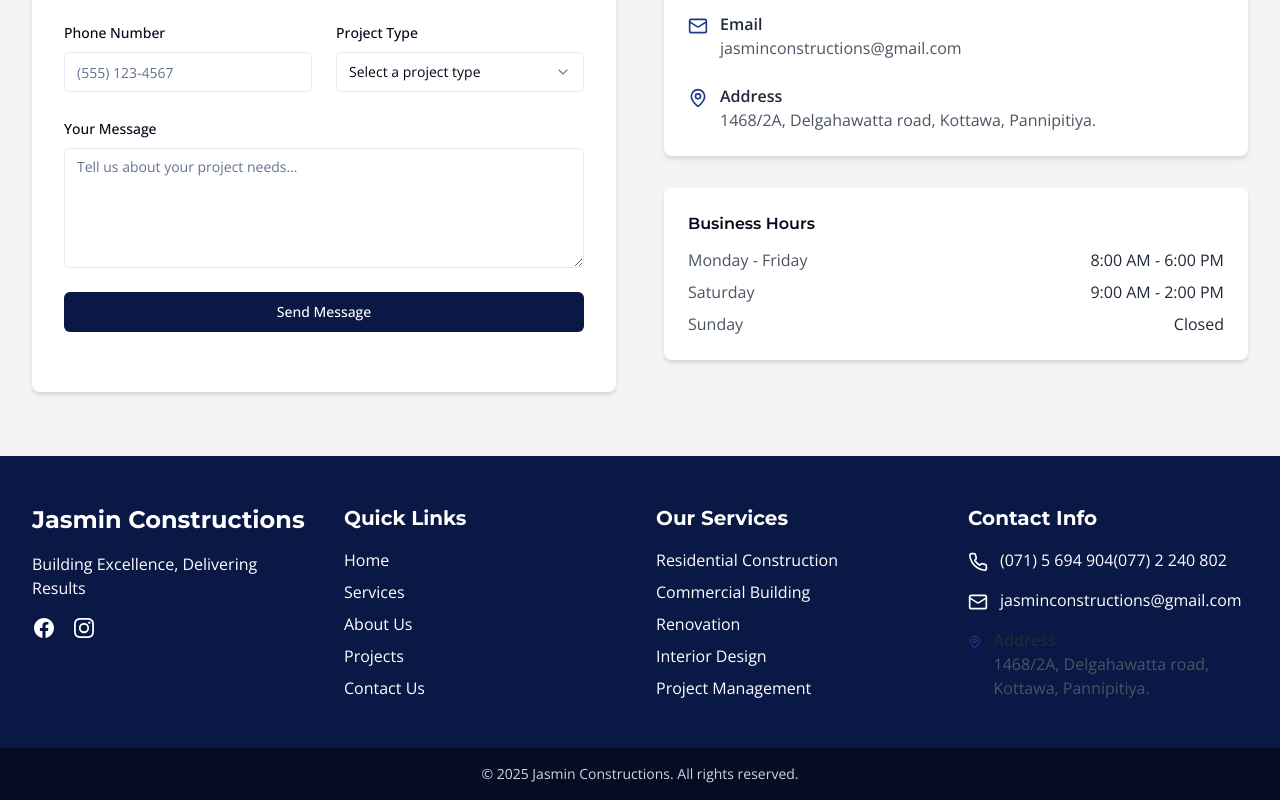
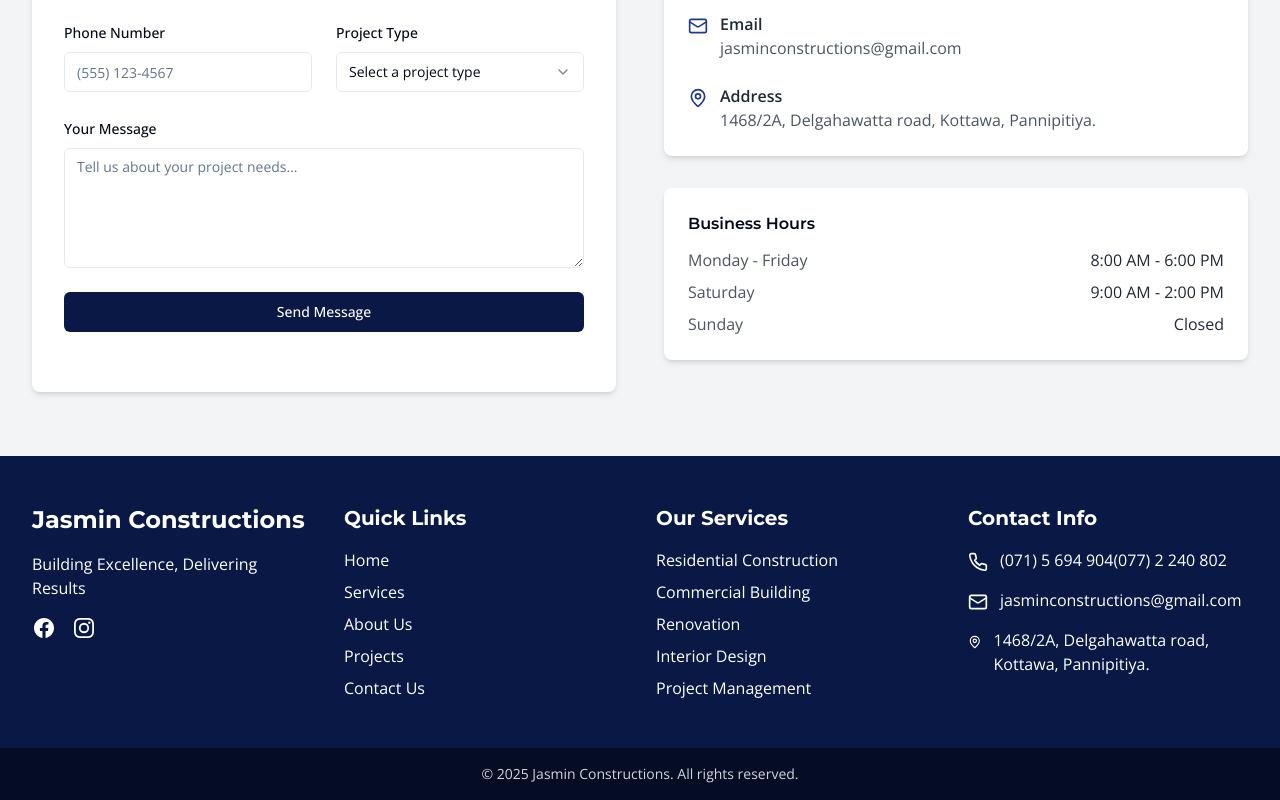
Before and after one commit to dev-space-1/jasmine-constructions, a React (Vite) app: page /contact in a window 1280 px wide. Shown: the part 572-1372 px from the top of the page. Built offline with nearby package versions, Linux system fonts and the light colour scheme.

Commit message:
fix: address in footer

```diff
--- a/src/components/layout/Footer.tsx
+++ b/src/components/layout/Footer.tsx
@@ -90,16 +90,13 @@
                 <Mail className="w-5 h-5 mr-3 mt-1" />
                 <span>jasminconstructions@gmail.com</span>
               </li>
-              <li className="flex">
-                <MapPin className="w-5 h-5 mr-3 text-secondary mt-1" />
-                <div>
-                  <p className="font-semibold text-gray-800">Address</p>
-                  <p className="text-gray-600">
-                    1468/2A, Delgahawatta road,
-                    Kottawa,
-                    Pannipitiya.
-                  </p>
-                </div>
+              <li className="flex items-start">
+                <MapPin className="w-5 h-5 mr-3 mt-1" />
+                <span>
+                  1468/2A, Delgahawatta road,
+                  Kottawa,
+                  Pannipitiya.
+                </span>
               </li>
             </ul>
           </div>
```
